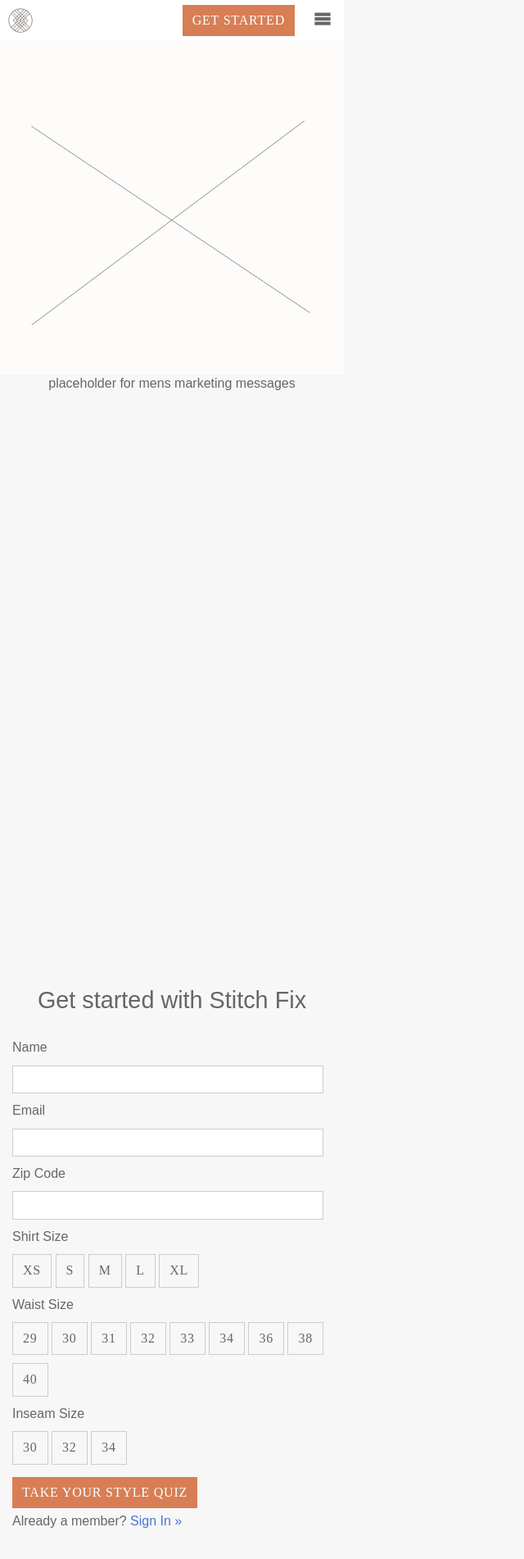
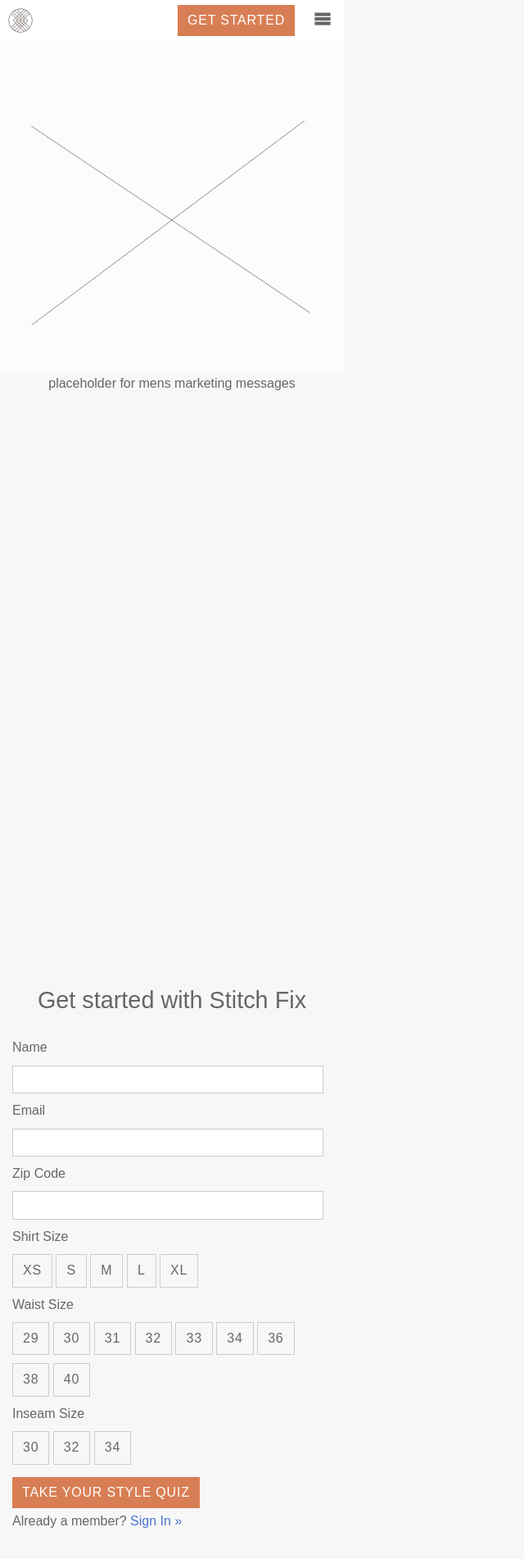
Before and after one commit to yorthehunter/gateway-prototype-alt, a Jekyll site: the page built from mens/index.html, in a window 1280 px wide. Shown: the whole page at 82% size, without its empty margins (0-640 px from the left). Built offline with Jekyll 4.4.1, drawn with Linux system fonts in a browser that asks for light colours.

Commit message:
Removing brandon

```diff
--- a/css/styles.css
+++ b/css/styles.css
@@ -982,7 +982,6 @@
   display: inline-block;
   font-size: 1rem;
   text-transform: uppercase;
-  font-family: "BrandonGrotesque-Medium";
   letter-spacing: 0.8px !important;
   color: #ff5c61;
   min-width: inherit !important; }
--- a/sass/styles.scss
+++ b/sass/styles.scss
@@ -56,7 +56,6 @@
   display: inline-block;
   font-size: 1rem;
   text-transform: uppercase;
-  font-family: "BrandonGrotesque-Medium";
   letter-spacing: 0.8px !important;
   color: $sf-pink;
   min-width: inherit !important;
```
Also changed, not shown: 2 other files.
